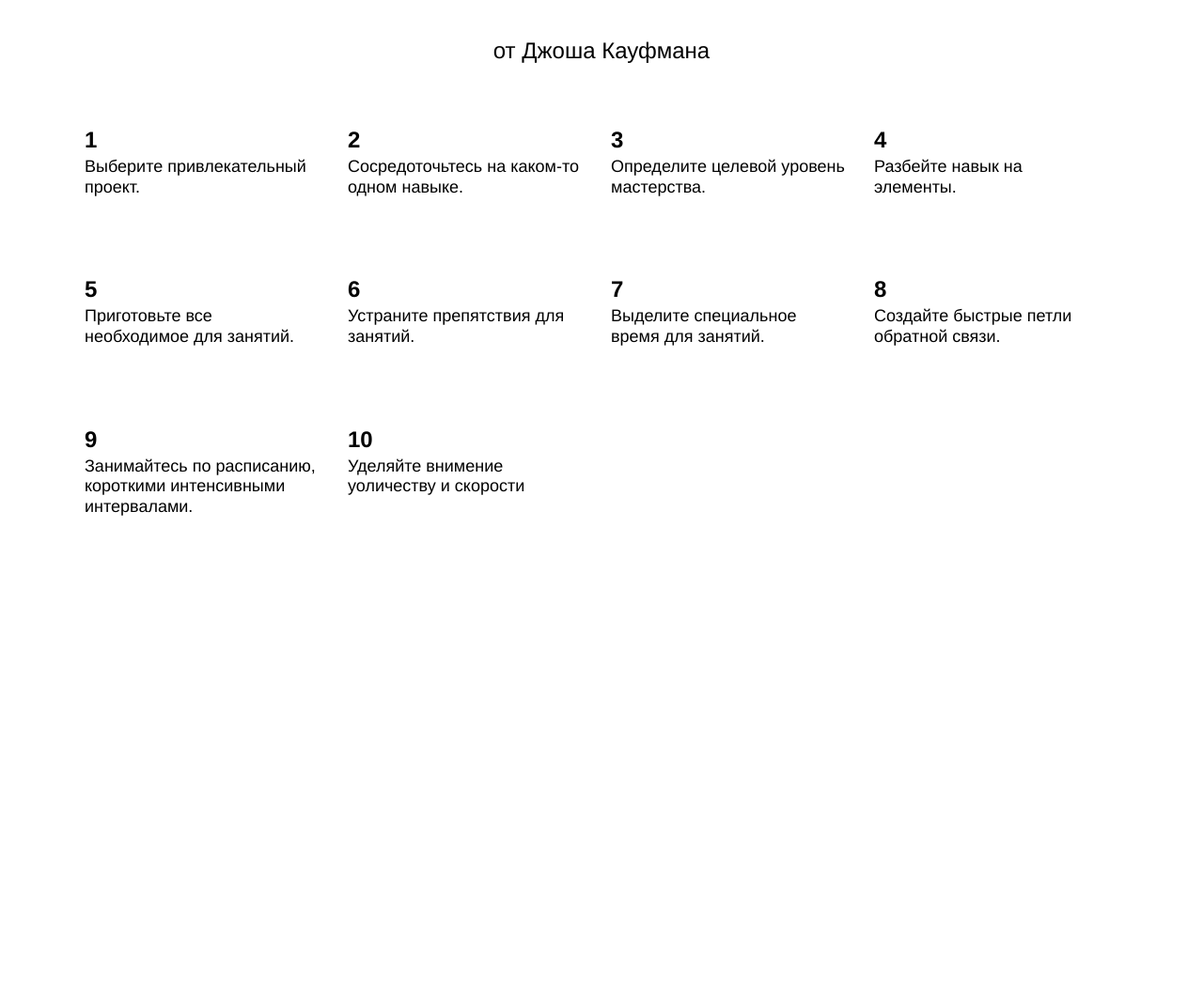
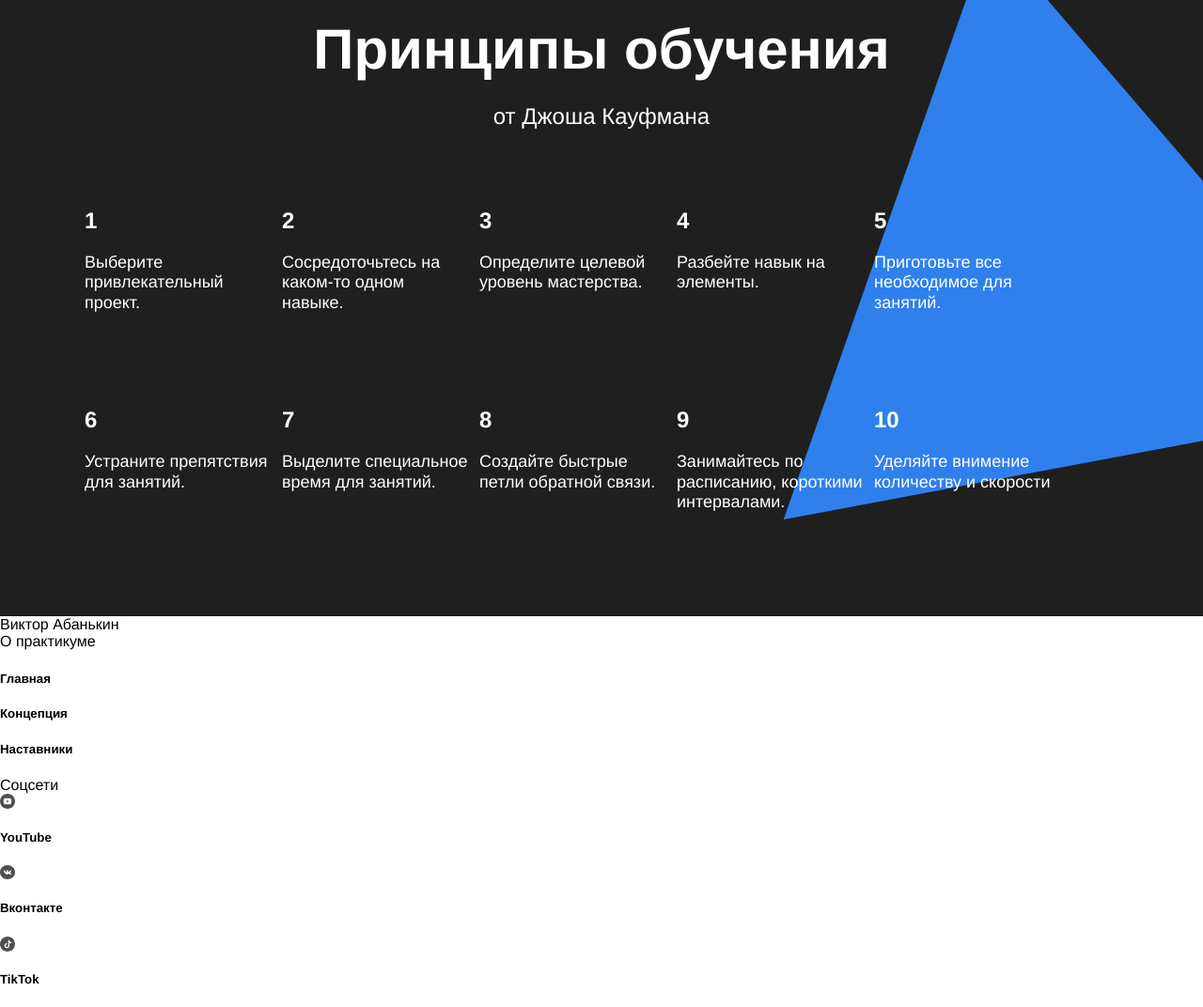
Before and after one commit to Vinsente519/How_to_study_project, a plain HTML site: page index.html in a window 1280 px wide. Shown: the part 3006-4078 px from the top of the page at 94% size. Before the commit the page ends 3576 px from the top, so only its background shows below. Drawn offline with Linux system fonts and the light colour scheme.

Commit message:
добавление блока с советами

```diff
--- a/index.html
+++ b/index.html
@@ -103,10 +103,11 @@
       </section>
 
       <section class="kaufman">
+
         <h1 class="section-title section-title__theme_dark">Принципы обучения</h1>
           <h3 class="section-subtitle section-subtitle__theme_dark">от Джоша Кауфмана</h3>
 
-        <div class="table table__theme_dark" id="digits_grid">
+        <div class="table table__theme_dark" id="digits_grid_dark">
           <div class="table_cell table_cell__theme_dark">
             <h4 class="table_heading table_heading__theme_dark">1</h4>
             <p class="table_text table_text__theme_dark">Выберите привлекательный проект.</p>
@@ -141,18 +142,49 @@
           </div>
           <div class="table_cell table_cell__theme_dark">
             <h4 class="table_heading table_heading__theme_dark">9</h4>
-            <p class="table_text table_text__theme_dark">Занимайтесь по расписанию, короткими интенсивными интервалами.</p>
+            <p class="table_text table_text__theme_dark">Занимайтесь по расписанию, короткими интервалами.</p>
           </div>
           <div class="table_cell table_cell__theme_dark">
             <h4 class="table_heading table_heading__theme_dark">10</h4>
-            <p class="table_text table_text__theme_dark">Уделяйте внимение уоличеству и скорости</p>
+            <p class="table_text table_text__theme_dark">Уделяйте внимение количеству и скорости</p>
+
           </div>
+          <img class="kaufman_triangle" src="images/kaufman-triangle.svg" alt="синий треугольник">
         </div>
-        <div class="kaufman_triangle"></div>
       </section>
     </main>
     <footer class="footer">
-
+        <div class="footer_columns">
+          <div class="footer_column__content_copyright">
+            <div class=" logo logo_place_footer"></div>
+            <h4 class="footer_autor">Виктор Абанькин</h4>
+          </div>
+          <div class="footer_column__content_info">
+            <h4 class="footer_column-heading">О практикуме</h4>
+            <div class="footer_column-links">
+              <h5 class="footer_column_link">Главная</h5>
+              <h5 class="footer_column_link">Концепция</h5>
+              <h5 class="footer_column_link">Наставники</h5>
+            </div>
+          </div>
+          <div class="footer_column__content_social">
+            <h4 class="footer_column-heading">Соцсети</h4>
+            <div class="footer_column-links">
+              <div>
+                <img class="footer_social_icon" src="images/youtube_color_white.svg" alt="логотип YouTobe">
+                <h5 class="footer_column_link">YouTube</h5>
+              </div>
+              <div>
+                <img class="footer_social_icon" src="images/vk_color_white.svg" alt="логотип Вконтакте">
+                <h5 class="footer_column_link">Вконтакте</h5>
+              </div>
+              <div>
+                <img class="footer_social_icon" src="images/tiktok_color_white.svg" alt="логотип TikTok">
+                <h5 class="footer_column_link">TikTok</h5>
+              </div>
+            </div>
+          </div>
+        </div>
     </footer>
   </div>
 </body>
--- a/styles/style.css
+++ b/styles/style.css
@@ -230,7 +230,7 @@ body, h1, h2, h3, h4, p, a {
   right:48px;
   top:50%;
   justify-self: center;
-  /* margin-right: auto;  */
+
 }
 
 .fainman_link{
@@ -247,17 +247,64 @@ body, h1, h2, h3, h4, p, a {
 
 
 
+.kaufman{
+  position:relative;
+  overflow: hidden;
+  background-color: #1f1f1f;
+  padding-bottom: 90px;
 
 
-
-
-
-
-
+}
+.table__theme_dark{
+  width: 1100px;
+}
+#digits_grid_dark{
+   row-gap: 80px;
+   column-gap: 10px;
+}
+.section-title__theme_dark{
+  color: white;
+  line-height: 1.15;
+  font-size:60px;
+  font-weight: 600;
+  margin-top: 90px;
+  margin-bottom: 20px;
+}
+.section-subtitle__theme_dark{
+  color: white;
+  line-height: 34px;
+  font-size:24px;
+  font-weight: normal;
+  margin-bottom: 80px;
+}
 /* и элемента с модификатором вида ключ-значение */
-.table__cell_theme_dark {
+.table_cell__theme_dark {
   width: 200px;
   color: white;
   margin-right: 0;
-  margin-top: 80px;
+  /* margin-top: 80px; */
+  width: 200px;
+  z-index:1;
+
 }
+
+.table_heading__theme_dark{
+  line-height: 1.15;
+  font-size:24px;
+  font-weight: 600;
+  margin-bottom: 20px;
+}
+
+.table_text__theme_dark{
+  line-height: 1.2;
+  font-size:18px;
+  font-weight: normal;
+}
+.kaufman_triangle{
+  position:absolute;
+  top: 0;
+  right: -210px;
+  width: 877px;
+  height: 877px;
+
+}
```
